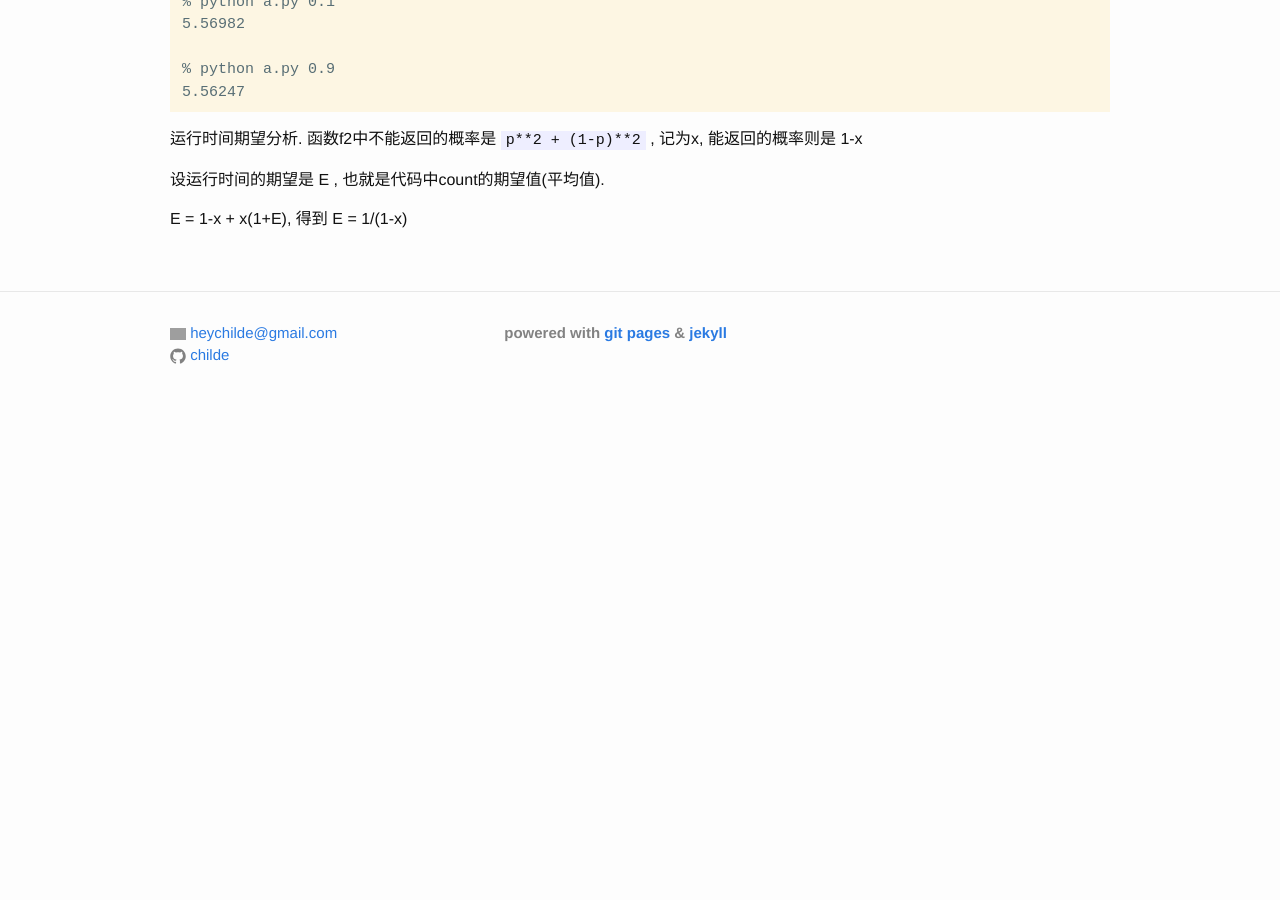
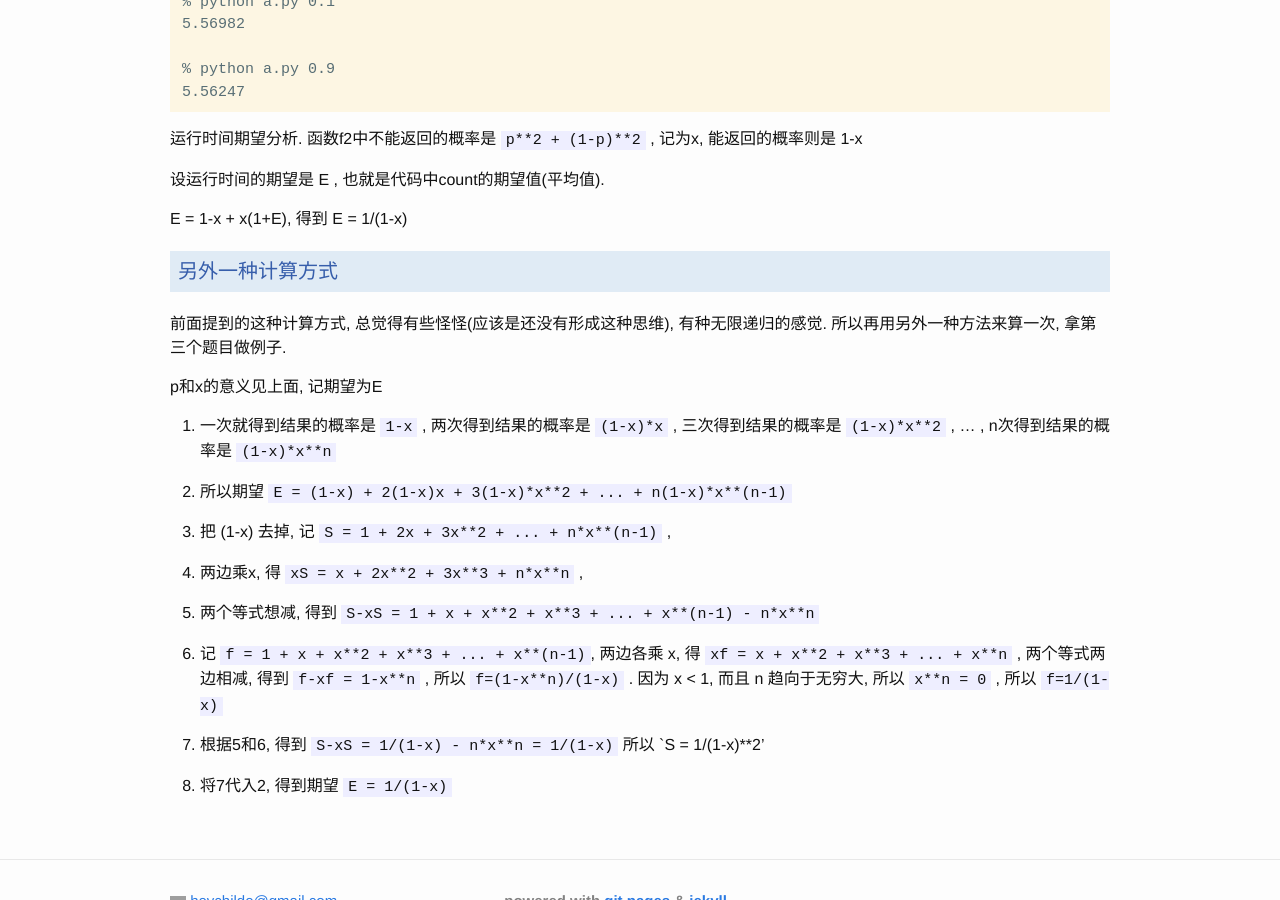
Before and after one commit to childe/ohmycat, a Jekyll site: the page built from _posts/2018-11-10-Introduction-to-Algorithms-3.md, in a window 1280 px wide and 900 px high, scrolled down 3363 px. Built offline with Jekyll 4.4.1, drawn with Linux system fonts in a browser that asks for light colours; before the commit the page ends 3790 px from its top, so only the background shows below that; grey boxes are pictures that could not be loaded.

Commit message:
modified:   _posts/2018-11-10-Introduction-to-Algorithms-3.md

```diff
--- a/_posts/2018-11-10-Introduction-to-Algorithms-3.md
+++ b/_posts/2018-11-10-Introduction-to-Algorithms-3.md
@@ -159,3 +159,25 @@ if __name__ == '__main__':
 设运行时间的期望是 E , 也就是代码中count的期望值(平均值).
 
 E = 1-x + x(1+E), 得到 E = 1/(1-x)
+
+## 另外一种计算方式
+
+前面提到的这种计算方式, 总觉得有些怪怪(应该是还没有形成这种思维), 有种无限递归的感觉. 所以再用另外一种方法来算一次, 拿第三个题目做例子.
+
+p和x的意义见上面, 记期望为E
+
+1. 一次就得到结果的概率是 `1-x` , 两次得到结果的概率是 `(1-x)*x` , 三次得到结果的概率是 `(1-x)*x**2` , ... , n次得到结果的概率是 `(1-x)*x**n`
+
+2. 所以期望 `E = (1-x) + 2(1-x)x + 3(1-x)*x**2 + ... + n(1-x)*x**(n-1)`
+
+3. 把 (1-x) 去掉, 记 `S = 1 + 2x + 3x**2 + ... + n*x**(n-1)` ,
+
+4. 两边乘x, 得 `xS = x + 2x**2 + 3x**3 + n*x**n` ,
+
+5. 两个等式想减, 得到 `S-xS = 1 + x + x**2 + x**3 + ... + x**(n-1) - n*x**n`
+
+6. 记 `f = 1 + x + x**2 + x**3 + ... + x**(n-1)`, 两边各乘 x, 得 `xf = x + x**2 + x**3 + ... + x**n` , 两个等式两边相减, 得到 `f-xf = 1-x**n` , 所以 `f=(1-x**n)/(1-x)` . 因为 x < 1, 而且 n 趋向于无穷大, 所以 `x**n = 0` , 所以 `f=1/(1-x)`
+
+7. 根据5和6, 得到 `S-xS = 1/(1-x) -  n*x**n = 1/(1-x)` 所以 `S = 1/(1-x)**2'
+
+8. 将7代入2, 得到期望 `E = 1/(1-x)`
```
